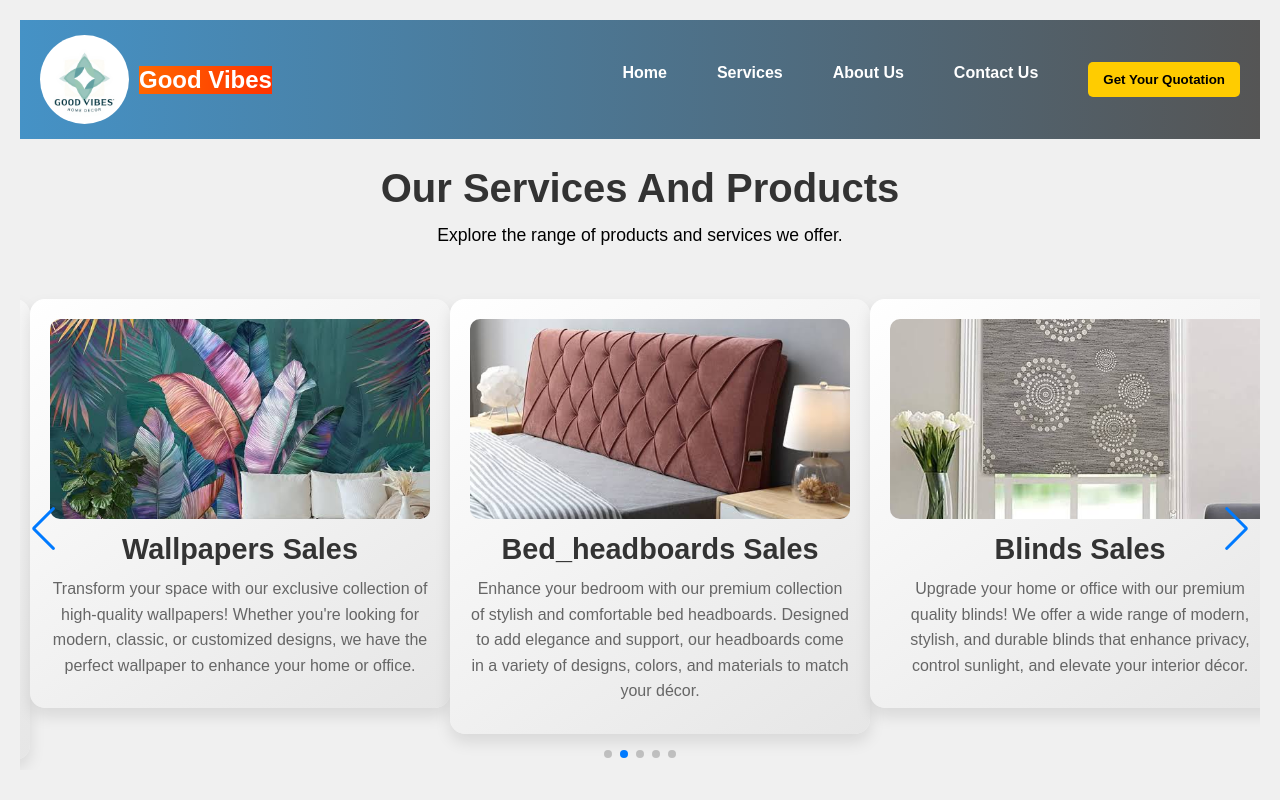
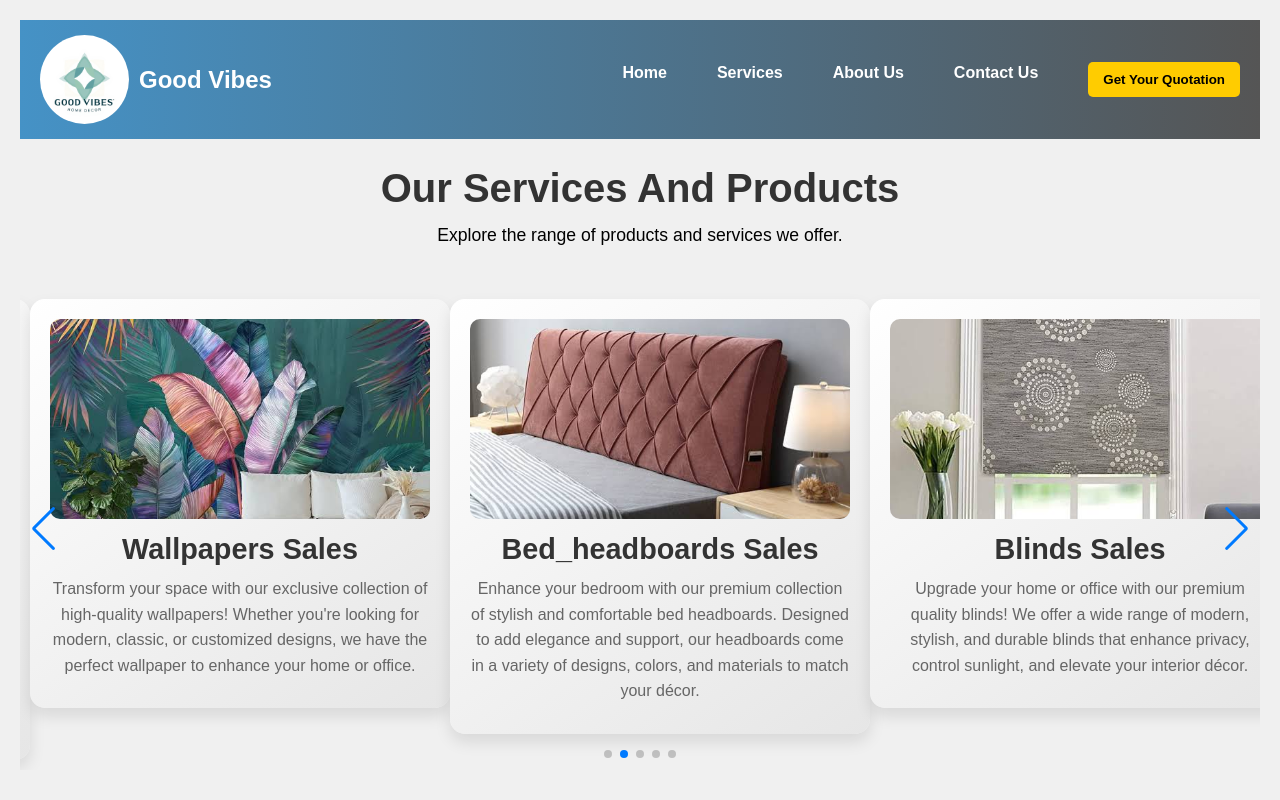
Before and after one commit to Rohan0409srt/GoodVibes, a React (Create React App) app: page /GoodVibes/Service in a window 1280 px wide. Shown: the top 800 px of the page. Built offline with nearby package versions, Linux system fonts and the light colour scheme.

Commit message:
Modified Hero and Navbar components, removed old GoodVibes reference

```diff
--- a/src/Components/Navbar/Navbar.css
+++ b/src/Components/Navbar/Navbar.css
@@ -9,6 +9,9 @@
   top: 0;
   z-index: 1000;
   transition: background-color 0.3s ease;
+}
+.navbar h3{
+  background-color: none;
 }
 .quotation-btn {
   background-color: #ff6600;
@@ -95,7 +98,7 @@ select {
   color: white;
   font-size: 24px;
   margin: 0;
-  background: linear-gradient(90deg, #ff6600, #ff3300);
+  /* background: linear-gradient(90deg, #ff6600, #ff3300); */
   /* -webkit-background-clip: text; */
   color: transparent;
 }
```
Also changed, not shown: src/Components/Hero/Hero.jsx (+4 -4 lines).
